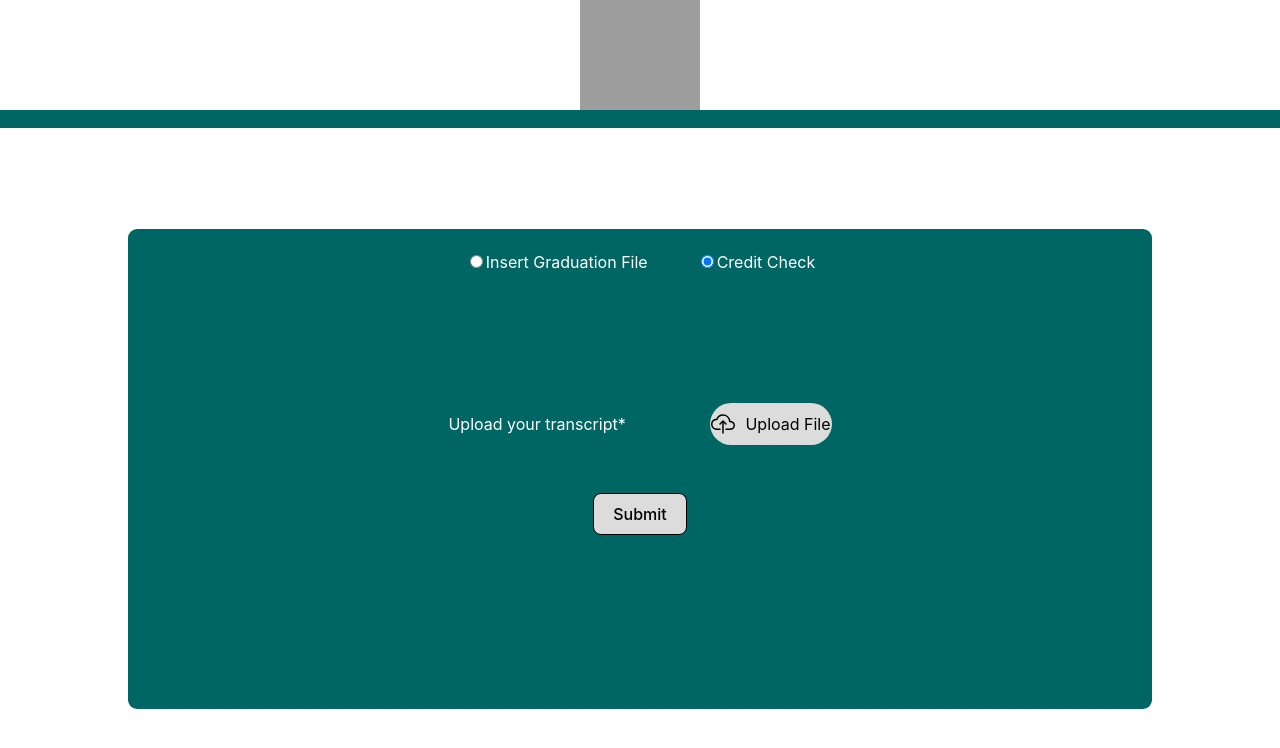
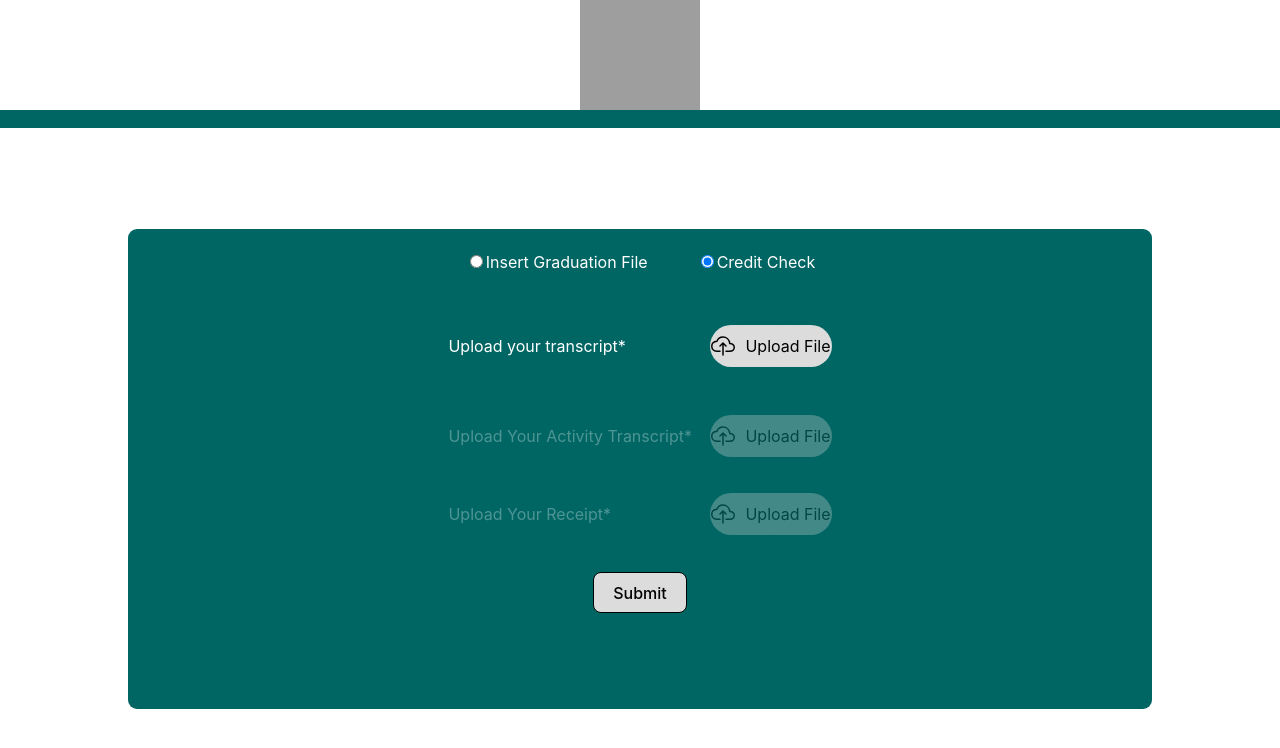
Before and after one commit to sh4dowstorm/472-S-ComSciCurriculumProject-6510450216, a React (Vite) app in the folder frontend/: page /creditcheck in a window 1280 px wide. Shown: the top 748 px of the page. Built offline with nearby package versions, Linux system fonts and the light colour scheme; grey boxes are pictures that could not be loaded.

Commit message:
add faded upload on credit check page

```diff
--- a/frontend/src/pages/creditCheck.tsx
+++ b/frontend/src/pages/creditCheck.tsx
@@ -8,7 +8,9 @@ import "../styles/creditCheck.css";
 const CreditCheckPage: React.FC = () => {
   const [file, setFile] = useState<File | null>(null);
   const [message, setMessage] = useState<string | null>(null);
-  const [messageType, setMessageType] = useState<"error" | "success" | null>(null);
+  const [messageType, setMessageType] = useState<"error" | "success" | null>(
+    null
+  );
   const [selectedPage, setSelectedPage] = useState("creditcheck");
   const navigate = useNavigate();
 
@@ -76,6 +78,18 @@ const CreditCheckPage: React.FC = () => {
             <span className="upload-text">Upload your transcript*</span>
             <UploadFileButton onChange={handleFileChange} />
           </div>
+          <p />
+          <div className="upload-container faded">
+            <span className="upload-text">
+              Upload Your Activity Transcript*
+            </span>
+            <UploadFileButton onChange={handleFileChange} />
+          </div>
+          <p />
+          <div className="upload-container faded">
+            <span className="upload-text">Upload Your Receipt*</span>
+            <UploadFileButton onChange={handleFileChange} />
+          </div>
           {message && (
             <div className="message-container">
               <p className={messageType === "success" ? "success-message" : "error-message"}>{message}</p>
--- a/frontend/src/styles/creditCheck.css
+++ b/frontend/src/styles/creditCheck.css
@@ -78,3 +78,8 @@
   flex-direction: row;
   gap: 3em;
 }
+
+.faded {
+  opacity: 0.3;
+  pointer-events: none; /* Make it non-clickable */
+}
```
